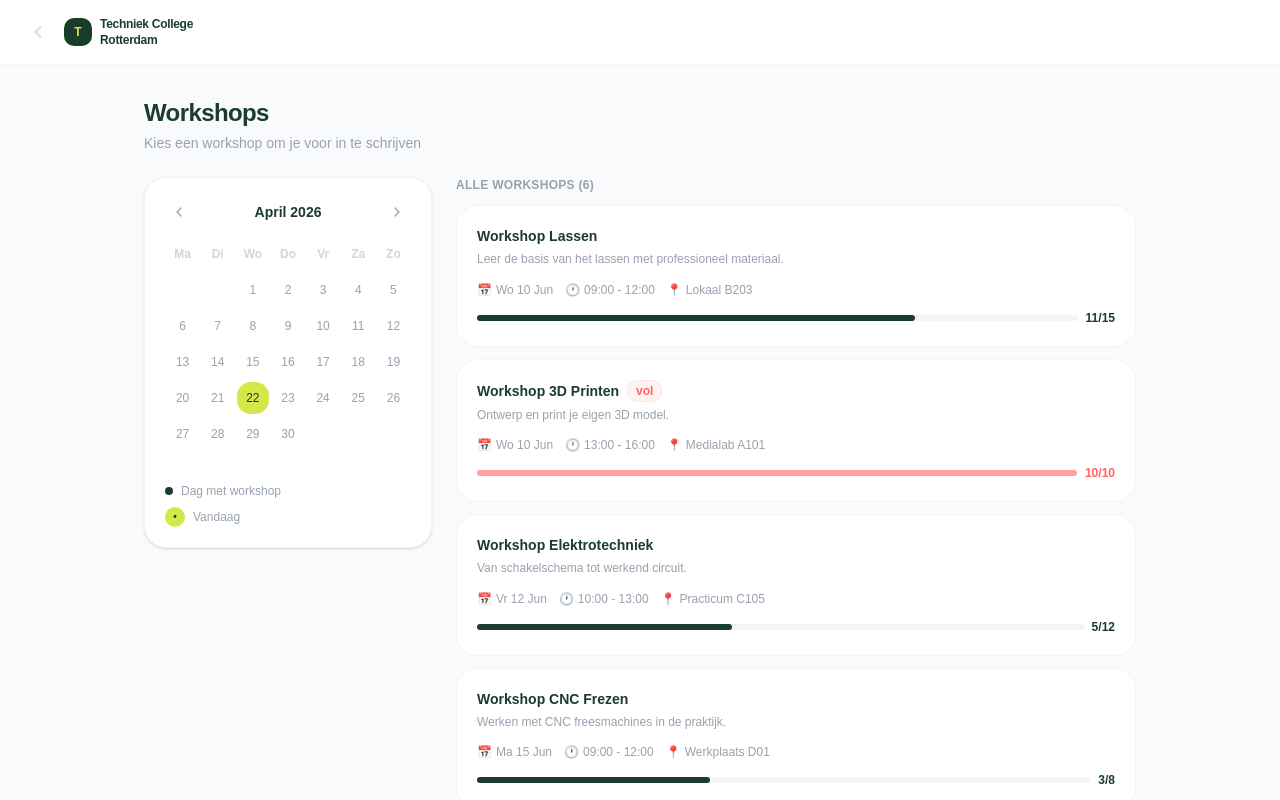
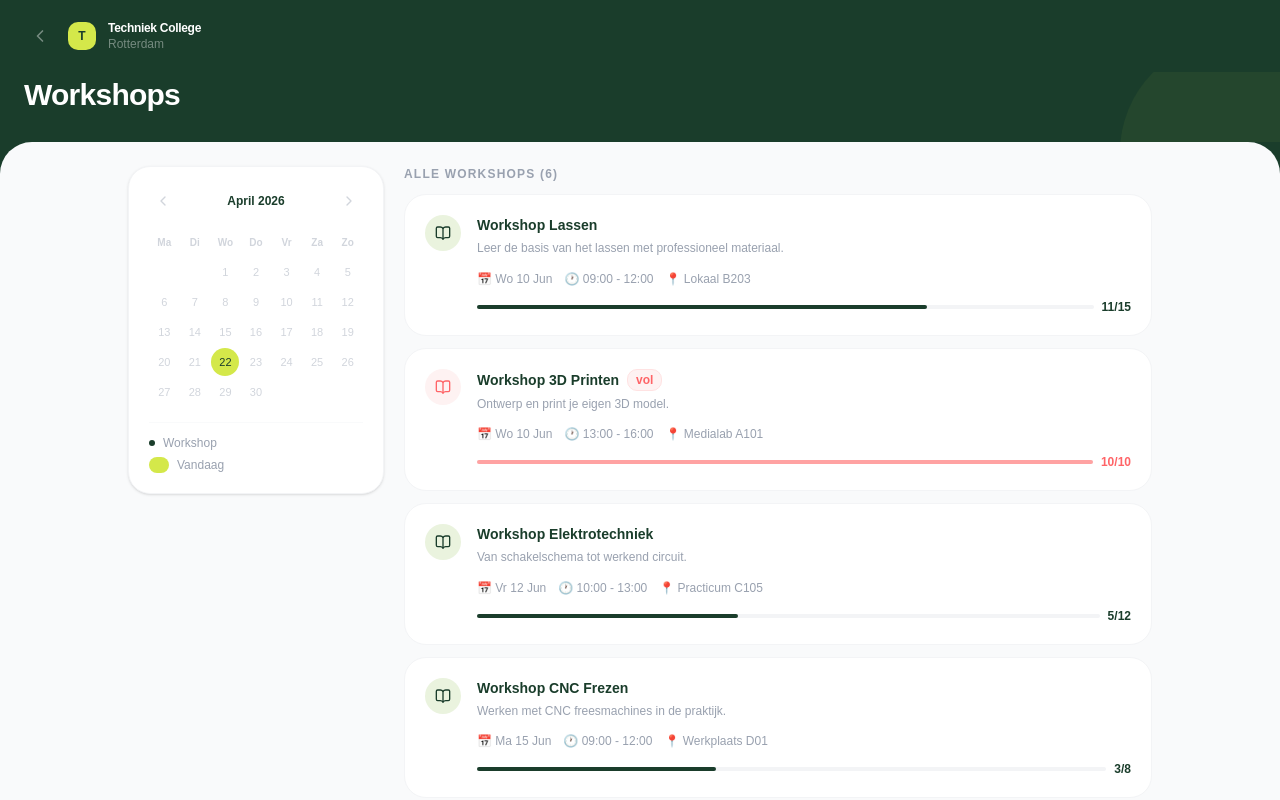
Before and after one commit to rickysaarloos/frontend-workshop-app, a React (Vite) app: page /workshops in a window 1280 px wide. Shown: the top 800 px of the page. Built offline with nearby package versions, Linux system fonts and the light colour scheme.

Commit message:
update workshops

```diff
--- a/src/components/Footer.jsx
+++ b/src/components/Footer.jsx
@@ -1,91 +1,29 @@
-import { useNavigate } from 'react-router-dom'
-import { BookOpen, CalendarDays, User, ArrowRight } from 'lucide-react'
-
 /**
  * Footer component voor de Workshop app van TCR.
- * Geïnspireerd op de officiële TCR website footer.
  *
  * @returns {JSX.Element}
  */
 function Footer() {
-  const navigate = useNavigate()
+  return (
+    <footer className="bg-[#1a3d2b] px-6 py-5">
+      <div className="max-w-5xl mx-auto flex items-center justify-between gap-4 flex-wrap">
 
-  return (
-    <footer className="bg-[#1a3d2b] mt-auto">
-
-      {/* Hoofd footer inhoud */}
-      <div className="max-w-5xl mx-auto px-6 py-10 grid grid-cols-1 gap-8 sm:grid-cols-3">
-
-        {/* Kolom 1 — Logo en omschrijving */}
-        <div className="flex flex-col gap-4">
-          <div className="flex items-center gap-2">
-            <div className="w-8 h-8 bg-[#d4e84a] rounded-lg flex items-center justify-center shrink-0">
-              <span className="text-[#1a3d2b] font-black text-sm">T</span>
-            </div>
-            <div className="flex flex-col leading-none">
-              <span className="text-white font-bold text-sm">Techniek College</span>
-              <span className="text-white/40 text-xs">Rotterdam</span>
-            </div>
+        {/* Logo */}
+        <div className="flex items-center gap-2">
+          <div className="w-6 h-6 bg-[#d4e84a] rounded-md flex items-center justify-center shrink-0">
+            <span className="text-[#1a3d2b] font-black text-xs">T</span>
           </div>
-          <p className="text-white/40 text-xs leading-relaxed">
-            De Workshop app van Techniek College Rotterdam. Schrijf je in voor workshops en bekijk aankomende evenementen.
-          </p>
+          <span className="text-white/50 text-xs">Techniek College Rotterdam</span>
         </div>
 
-        {/* Kolom 2 — Navigatie */}
-        <div className="flex flex-col gap-3">
-          <p className="text-white font-bold text-xs uppercase tracking-widest mb-1">Navigatie</p>
-          {[
-            { label: 'Workshops', path: '/workshops', icon: BookOpen },
-            { label: 'Events', path: '/events', icon: CalendarDays },
-            { label: 'Mijn profiel', path: '/profiel', icon: User },
-          ].map(({ label, path, icon: Icon }) => (
-            <button
-              key={path}
-              onClick={() => navigate(path)}
-              className="flex items-center gap-2 text-white/50 hover:text-white transition-colors text-xs font-medium group"
-            >
-              <ArrowRight className="w-3 h-3 text-[#d4e84a] group-hover:translate-x-0.5 transition-transform" />
-              {label}
-            </button>
-          ))}
-        </div>
-
-        {/* Kolom 3 — Contact */}
-        <div className="flex flex-col gap-3">
-          <p className="text-white font-bold text-xs uppercase tracking-widest mb-1">Contact</p>
-          <p className="text-white/40 text-xs leading-relaxed">
-            Techniek College Rotterdam<br />
-            Postbus 6002<br />
-            3002 AA Rotterdam
-          </p>
-          <a
-            href="https://www.techniekcollegerotterdam.nl"
-            target="_blank"
-            rel="noopener noreferrer"
-            className="flex items-center gap-1.5 text-[#d4e84a] text-xs font-semibold hover:underline underline-offset-2 mt-1"
-          >
-            <ArrowRight className="w-3 h-3" />
-            techniekcollegerotterdam.nl
-          </a>
+        {/* Links */}
+        <div className="flex items-center gap-4">
+          <span className="text-white/30 text-xs hover:text-white/60 cursor-pointer transition-colors">Privacy</span>
+          <span className="text-white/30 text-xs hover:text-white/60 cursor-pointer transition-colors">Cookies</span>
+          <span className="text-white/30 text-xs">© {new Date().getFullYear()}</span>
         </div>
 
       </div>
-
-      {/* Onderste balk */}
-      <div className="border-t border-white/10 px-6 py-4">
-        <div className="max-w-5xl mx-auto flex items-center justify-between gap-4 flex-wrap">
-          <p className="text-white/30 text-xs">
-            © {new Date().getFullYear()} Techniek College Rotterdam
-          </p>
-          <div className="flex items-center gap-4">
-            <span className="text-white/30 text-xs hover:text-white/60 cursor-pointer transition-colors">Privacy</span>
-            <span className="text-white/30 text-xs hover:text-white/60 cursor-pointer transition-colors">Cookies</span>
-            <span className="text-white/30 text-xs hover:text-white/60 cursor-pointer transition-colors">Toegankelijkheid</span>
-          </div>
-        </div>
-      </div>
-
     </footer>
   )
 }
--- a/src/pages/home/Home.jsx
+++ b/src/pages/home/Home.jsx
@@ -185,8 +185,8 @@ function Home() {
           className="bg-white rounded-3xl border border-gray-100 overflow-hidden"
         >
           {[
-            { label: 'Workshops', desc: 'Bekijk en schrijf je in', icon: CalendarDays, path: '/workshops', kleur: 'bg-[#d4e84a]', iconKleur: 'text-[#1a3d2b]' },
-            { label: 'Events', desc: 'Aankomende evenementen', icon: BookOpen, path: '/events', kleur: 'bg-[#eaf3de]', iconKleur: 'text-[#1a3d2b]' },
+            { label: 'Workshops', desc: 'Bekijk en schrijf je in', icon: BookOpen, path: '/workshops', kleur: 'bg-[#d4e84a]', iconKleur: 'text-[#1a3d2b]' },
+            { label: 'Events', desc: 'Aankomende evenementen', icon: CalendarDays, path: '/events', kleur: 'bg-[#eaf3de]', iconKleur: 'text-[#1a3d2b]' },
             { label: 'Mijn profiel', desc: 'Gegevens en dieetwensen', icon: User, path: '/profiel', kleur: 'bg-[#1a3d2b]', iconKleur: 'text-[#d4e84a]' },
           ].map(({ label, desc, icon: Icon, path, kleur, iconKleur }, index, arr) => (
             <motion.div
--- a/src/pages/workshops/WorkshopOverzicht.jsx
+++ b/src/pages/workshops/WorkshopOverzicht.jsx
@@ -1,12 +1,8 @@
 import { useState } from 'react'
 import { useNavigate } from 'react-router-dom'
 import { motion, AnimatePresence } from 'motion/react'
-import { ChevronLeft, ChevronRight } from 'lucide-react'
+import { ChevronLeft, ChevronRight, BookOpen } from 'lucide-react'
 
-// ============================================================
-// MOCK DATA — later vervangen met API call
-// 🔧 Vervang met: const workshops = await getWorkshops()
-// ============================================================
 const mockWorkshops = [
   { id: 1, titel: 'Workshop Lassen', beschrijving: 'Leer de basis van het lassen met professioneel materiaal.', datum: '2026-06-10', tijd: '09:00 - 12:00', locatie: 'Lokaal B203', capaciteit: 15, ingeschreven: 11 },
   { id: 2, titel: 'Workshop 3D Printen', beschrijving: 'Ontwerp en print je eigen 3D model.', datum: '2026-06-10', tijd: '13:00 - 16:00', locatie: 'Medialab A101', capaciteit: 10, ingeschreven: 10 },
@@ -15,32 +11,21 @@ const mockWorkshops = [
   { id: 5, titel: 'Workshop Robotica', beschrijving: 'Programmeer en bouw je eigen kleine robot.', datum: '2026-06-17', tijd: '13:00 - 17:00', locatie: 'Lab B105', capaciteit: 10, ingeschreven: 8 },
   { id: 6, titel: 'Workshop Houtbewerking', beschrijving: 'Maak kennis met de houtbewerkingsmachines van TCR.', datum: '2026-06-20', tijd: '09:00 - 12:00', locatie: 'Werkplaats E02', capaciteit: 12, ingeschreven: 6 },
 ]
-// ============================================================
 
 const MAANDEN = ['Januari', 'Februari', 'Maart', 'April', 'Mei', 'Juni', 'Juli', 'Augustus', 'September', 'Oktober', 'November', 'December']
 const DAGEN_KORT = ['Ma', 'Di', 'Wo', 'Do', 'Vr', 'Za', 'Zo']
 
-/**
- * Geeft alle dagen terug die in de kalenderweergave zichtbaar zijn voor een maand.
- */
 function getKalenderDagen(jaar, maand) {
   const eerstedag = new Date(jaar, maand, 1)
   const aantalDagen = new Date(jaar, maand + 1, 0).getDate()
-  // Maandag = 0, zondag = 6
   let startOffset = eerstedag.getDay() - 1
   if (startOffset < 0) startOffset = 6
-
   const dagen = []
   for (let i = 0; i < startOffset; i++) dagen.push(null)
   for (let i = 1; i <= aantalDagen; i++) dagen.push(i)
   return dagen
 }
 
-/**
- * Workshop overzichtspagina met kalender en lijst naast elkaar.
- *
- * @returns {JSX.Element}
- */
 function WorkshopOverzicht() {
   const navigate = useNavigate()
   const vandaag = new Date()
@@ -50,16 +35,12 @@ function WorkshopOverzicht() {
   const [geselecteerdeDag, setGeselecteerdeDag] = useState(null)
 
   const kalenderDagen = getKalenderDagen(jaar, maand)
-
-  // Datums met workshops (als string 'YYYY-MM-DD')
   const workshopDatums = new Set(mockWorkshops.map((w) => w.datum))
 
-  // Geselecteerde datum als string
   const geselecteerdeDatum = geselecteerdeDag
     ? `${jaar}-${String(maand + 1).padStart(2, '0')}-${String(geselecteerdeDag).padStart(2, '0')}`
     : null
 
-  // Workshops voor geselecteerde dag, of alle workshops
   const zichtbareWorkshops = geselecteerdeDatum
     ? mockWorkshops.filter((w) => w.datum === geselecteerdeDatum)
     : mockWorkshops
@@ -81,93 +62,80 @@ function WorkshopOverzicht() {
   }
 
   return (
-    <div className="min-h-screen bg-gray-50 flex flex-col">
+    <div className="min-h-screen bg-[#1a3d2b] flex flex-col">
 
       {/* Header */}
       <motion.header
         initial={{ opacity: 0, y: -10 }}
         animate={{ opacity: 1, y: 0 }}
         transition={{ duration: 0.4 }}
-        className="bg-white border-b border-gray-100 px-6 py-4 flex items-center gap-3"
+        className="px-6 py-5 flex items-center gap-3"
       >
         <motion.button
           whileHover={{ scale: 1.1, x: -2 }}
           whileTap={{ scale: 0.9 }}
           onClick={() => navigate('/home')}
-          className="text-gray-300 hover:text-[#1a3d2b] transition-colors p-1 rounded-xl hover:bg-gray-50"
+          className="text-white/40 hover:text-white transition-colors p-1.5 rounded-xl hover:bg-white/10"
         >
           <ChevronLeft className="w-5 h-5" />
         </motion.button>
-        <div className="flex items-center gap-2">
-          <div className="w-7 h-7 bg-[#1a3d2b] rounded-lg flex items-center justify-center">
-            <span className="text-[#d4e84a] font-black text-xs">T</span>
-          </div>
-          <div className="flex flex-col leading-none">
-            <span className="text-[#1a3d2b] font-bold text-xs tracking-tight">Techniek College</span>
-            <span className="text-[#1a3d2b] font-bold text-xs tracking-tight">Rotterdam</span>
-          </div>
+        <div className="w-7 h-7 bg-[#d4e84a] rounded-lg flex items-center justify-center">
+          <span className="text-[#1a3d2b] font-black text-xs">T</span>
+        </div>
+        <div className="flex flex-col leading-none">
+          <span className="text-white font-bold text-xs tracking-tight">Techniek College</span>
+          <span className="text-white/40 text-xs">Rotterdam</span>
         </div>
       </motion.header>
 
-      <div className="max-w-5xl mx-auto w-full px-4 py-8">
-
+      {/* Hero */}
+      <div className="px-6 pt-2 pb-8 relative overflow-hidden">
+        <div className="absolute -right-16 -top-8 w-56 h-56 bg-[#d4e84a]/5 rounded-full pointer-events-none" />
         <motion.div
           initial={{ opacity: 0, y: 16 }}
           animate={{ opacity: 1, y: 0 }}
           transition={{ duration: 0.4, delay: 0.1 }}
-          className="mb-6"
         >
-          <h1 className="text-2xl font-bold text-[#1a3d2b] tracking-tight">Workshops</h1>
-          <p className="text-sm text-gray-400 mt-1">Kies een workshop om je voor in te schrijven</p>
+          <h1 className="text-3xl font-black text-white tracking-tight leading-none">Workshops</h1>
+
         </motion.div>
+      </div>
+
+      {/* Witte content sectie */}
+      <div className="flex-1 bg-gray-50 rounded-t-[2rem] px-5 pt-6 pb-8">
 
         {/* Hoofd layout — kalender + lijst naast elkaar */}
-        <div className="flex gap-6 items-start">
+        <div className="max-w-5xl mx-auto flex gap-5 items-start">
 
           {/* Kalender */}
           <motion.div
             initial={{ opacity: 0, x: -16 }}
             animate={{ opacity: 1, x: 0 }}
-            transition={{ duration: 0.4, delay: 0.15 }}
-            className="bg-white rounded-3xl border border-gray-100 shadow-sm p-5 w-72 shrink-0"
+            transition={{ duration: 0.4, delay: 0.2 }}
+            className="bg-white rounded-3xl border border-gray-100 shadow-sm p-5 w-64 shrink-0"
           >
             {/* Maand navigatie */}
             <div className="flex items-center justify-between mb-4">
-              <motion.button
-                whileHover={{ scale: 1.1 }}
-                whileTap={{ scale: 0.9 }}
-                onClick={vorigemMaand}
-                className="p-1.5 rounded-xl hover:bg-gray-50 text-gray-400 hover:text-[#1a3d2b] transition-colors"
-              >
+              <motion.button whileHover={{ scale: 1.1 }} whileTap={{ scale: 0.9 }} onClick={vorigemMaand} className="p-1.5 rounded-xl hover:bg-gray-50 text-gray-300 hover:text-[#1a3d2b] transition-colors">
                 <ChevronLeft className="w-4 h-4" />
               </motion.button>
-              <span className="text-sm font-bold text-[#1a3d2b]">
-                {MAANDEN[maand]} {jaar}
-              </span>
-              <motion.button
-                whileHover={{ scale: 1.1 }}
-                whileTap={{ scale: 0.9 }}
-                onClick={volgendeMaand}
-                className="p-1.5 rounded-xl hover:bg-gray-50 text-gray-400 hover:text-[#1a3d2b] transition-colors"
-              >
+              <span className="text-xs font-bold text-[#1a3d2b]">{MAANDEN[maand]} {jaar}</span>
+              <motion.button whileHover={{ scale: 1.1 }} whileTap={{ scale: 0.9 }} onClick={volgendeMaand} className="p-1.5 rounded-xl hover:bg-gray-50 text-gray-300 hover:text-[#1a3d2b] transition-colors">
                 <ChevronRight className="w-4 h-4" />
               </motion.button>
             </div>
 
             {/* Dag headers */}
-            <div className="grid grid-cols-7 mb-2">
+            <div className="grid grid-cols-7 mb-1">
               {DAGEN_KORT.map((d) => (
-                <div key={d} className="text-center text-xs font-semibold text-gray-300 py-1">
-                  {d}
-                </div>
+                <div key={d} className="text-center text-[10px] font-bold text-gray-300 py-1">{d}</div>
               ))}
             </div>
 
             {/* Kalender dagen */}
-            <div className="grid grid-cols-7 gap-y-1">
+            <div className="grid grid-cols-7 gap-y-0.5">
               {kalenderDagen.map((dag, index) => {
                 if (!dag) return <div key={`leeg-${index}`} />
-
                 const datumStr = `${jaar}-${String(maand + 1).padStart(2, '0')}-${String(dag).padStart(2, '0')}`
                 const heeftWorkshop = workshopDatums.has(datumStr)
                 const isGeselecteerd = geselecteerdeDag === dag
@@ -179,18 +147,14 @@ function WorkshopOverzicht() {
                     whileHover={{ scale: 1.15 }}
                     whileTap={{ scale: 0.9 }}
                     onClick={() => setGeselecteerdeDag(isGeselecteerd ? null : dag)}
-                    className={`relative aspect-square flex items-center justify-center rounded-xl text-xs font-medium transition-all duration-150 mx-auto w-8 h-8
-                      ${isGeselecteerd
-                        ? 'bg-[#1a3d2b] text-[#d4e84a] font-bold shadow-md'
-                        : isVandaag
-                          ? 'bg-[#d4e84a] text-[#1a3d2b] font-bold'
-                          : heeftWorkshop
-                            ? 'text-[#1a3d2b] hover:bg-[#eaf3de]'
-                            : 'text-gray-400 hover:bg-gray-50'
+                    className={`relative flex items-center justify-center rounded-xl text-[11px] font-medium transition-all duration-150 mx-auto w-7 h-7
+                      ${isGeselecteerd ? 'bg-[#1a3d2b] text-[#d4e84a] font-bold shadow-md'
+                        : isVandaag ? 'bg-[#d4e84a] text-[#1a3d2b] font-bold'
+                        : heeftWorkshop ? 'text-[#1a3d2b] hover:bg-[#eaf3de]'
+                        : 'text-gray-300 hover:bg-gray-50'
                       }`}
                   >
                     {dag}
-                    {/* Stipje voor workshops */}
                     {heeftWorkshop && !isGeselecteerd && (
                       <span className="absolute bottom-0.5 left-1/2 -translate-x-1/2 w-1 h-1 rounded-full bg-[#1a3d2b]" />
                     )}
@@ -200,13 +164,13 @@ function WorkshopOverzicht() {
             </div>
 
             {/* Legenda */}
-            <div className="mt-4 pt-4 border-t border-gray-50 flex flex-col gap-2">
+            <div className="mt-4 pt-3 border-t border-gray-50 flex flex-col gap-1.5">
               <div className="flex items-center gap-2 text-xs text-gray-400">
-                <span className="w-2 h-2 rounded-full bg-[#1a3d2b] shrink-0" />
-                Dag met workshop
+                <span className="w-1.5 h-1.5 rounded-full bg-[#1a3d2b] shrink-0" />
+                Workshop
               </div>
               <div className="flex items-center gap-2 text-xs text-gray-400">
-                <span className="w-5 h-5 rounded-lg bg-[#d4e84a] shrink-0 flex items-center justify-center text-[10px] font-bold text-[#1a3d2b]">•</span>
+                <span className="w-5 h-4 rounded-md bg-[#d4e84a] shrink-0" />
                 Vandaag
               </div>
               {geselecteerdeDag && (
@@ -214,7 +178,7 @@ function WorkshopOverzicht() {
                   initial={{ opacity: 0 }}
                   animate={{ opacity: 1 }}
                   onClick={() => setGeselecteerdeDag(null)}
-                  className="mt-1 text-xs text-[#1a3d2b] font-semibold hover:underline underline-offset-2 text-left"
+                  className="mt-1 text-xs text-[#1a3d2b] font-bold hover:underline underline-offset-2 text-left"
                 >
                   ✕ Filter wissen
                 </motion.button>
@@ -225,7 +189,7 @@ function WorkshopOverzicht() {
           {/* Workshop lijst */}
           <div className="flex-1 flex flex-col gap-3">
 
-            {/* Filter label */}
+            {/* Label */}
             <AnimatePresence mode="wait">
               <motion.p
                 key={geselecteerdeDag || 'alle'}
@@ -233,7 +197,7 @@ function WorkshopOverzicht() {
                 animate={{ opacity: 1, y: 0 }}
                 exit={{ opacity: 0, y: 6 }}
                 transition={{ duration: 0.2 }}
-                className="text-xs font-semibold text-gray-400 uppercase tracking-wide"
+                className="text-xs font-bold text-gray-400 uppercase tracking-widest"
               >
                 {geselecteerdeDag
                   ? `Workshops op ${formatDatum(`${jaar}-${String(maand + 1).padStart(2, '0')}-${String(geselecteerdeDag).padStart(2, '0')}`)}`
@@ -254,7 +218,7 @@ function WorkshopOverzicht() {
                 {zichtbareWorkshops.length === 0 ? (
                   <div className="bg-white rounded-3xl border border-gray-100 p-8 text-center">
                     <p className="text-sm text-gray-400">Geen workshops op deze dag</p>
-                    <button onClick={() => setGeselecteerdeDag(null)} className="mt-2 text-xs text-[#1a3d2b] font-semibold hover:underline">
+                    <button onClick={() => setGeselecteerdeDag(null)} className="mt-2 text-xs text-[#1a3d2b] font-bold hover:underline">
                       Alle workshops tonen
                     </button>
                   </div>
@@ -274,42 +238,36 @@ function WorkshopOverzicht() {
                         onClick={() => navigate(`/workshops/${workshop.id}`)}
                         className="bg-white rounded-3xl border border-gray-100 p-5 cursor-pointer transition-all duration-150"
                       >
-                        <div className="flex items-start justify-between gap-4">
+                        <div className="flex items-start gap-4">
+                          {/* Icoon */}
+                          <div className={`p-2.5 rounded-2xl shrink-0 ${isVol ? 'bg-red-50' : 'bg-[#eaf3de]'}`}>
+                            <BookOpen className={`w-4 h-4 ${isVol ? 'text-red-400' : 'text-[#1a3d2b]'}`} />
+                          </div>
+
                           <div className="flex-1">
                             <div className="flex items-center gap-2 mb-1">
                               <h2 className="text-sm font-bold text-[#1a3d2b]">{workshop.titel}</h2>
                               {isVol && (
-                                <span className="bg-red-50 text-red-400 text-xs font-semibold px-2 py-0.5 rounded-lg border border-red-100">
-                                  vol
-                                </span>
+                                <span className="bg-red-50 text-red-400 text-xs font-bold px-2 py-0.5 rounded-lg border border-red-100">vol</span>
                               )}
                             </div>
                             <p className="text-xs text-gray-400 mb-3 leading-relaxed">{workshop.beschrijving}</p>
 
                             <div className="flex flex-wrap gap-3 text-xs text-gray-400 mb-3">
-                              <span className="flex items-center gap-1">
-                                <span className="text-[#1a3d2b]">📅</span>
-                                <span className="capitalize">{formatDatum(workshop.datum)}</span>
-                              </span>
-                              <span className="flex items-center gap-1">
-                                <span className="text-[#1a3d2b]">🕐</span>
-                                {workshop.tijd}
-                              </span>
-                              <span className="flex items-center gap-1">
-                                <span className="text-[#1a3d2b]">📍</span>
-                                {workshop.locatie}
-                              </span>
+                              <span>📅 <span className="capitalize">{formatDatum(workshop.datum)}</span></span>
+                              <span>🕐 {workshop.tijd}</span>
+                              <span>📍 {workshop.locatie}</span>
                             </div>
 
                             {/* Voortgangsbalk */}
                             <div className="flex items-center gap-2">
-                              <div className="flex-1 bg-gray-100 rounded-full h-1.5">
+                              <div className="flex-1 bg-gray-100 rounded-full h-1">
                                 <div
-                                  className={`h-1.5 rounded-full transition-all ${isVol ? 'bg-red-300' : 'bg-[#1a3d2b]'}`}
+                                  className={`h-1 rounded-full transition-all ${isVol ? 'bg-red-300' : 'bg-[#1a3d2b]'}`}
                                   style={{ width: `${procentVol}%` }}
                                 />
                               </div>
-                              <span className={`text-xs font-semibold shrink-0 ${isVol ? 'text-red-400' : 'text-[#1a3d2b]'}`}>
+                              <span className={`text-xs font-bold shrink-0 ${isVol ? 'text-red-400' : 'text-[#1a3d2b]'}`}>
                                 {workshop.ingeschreven}/{workshop.capaciteit}
                               </span>
                             </div>
@@ -322,7 +280,6 @@ function WorkshopOverzicht() {
               </motion.div>
             </AnimatePresence>
           </div>
-
         </div>
       </div>
     </div>
```
